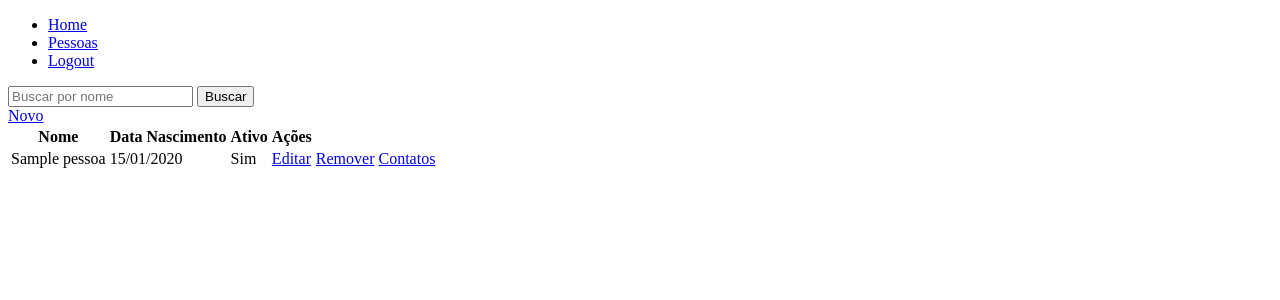
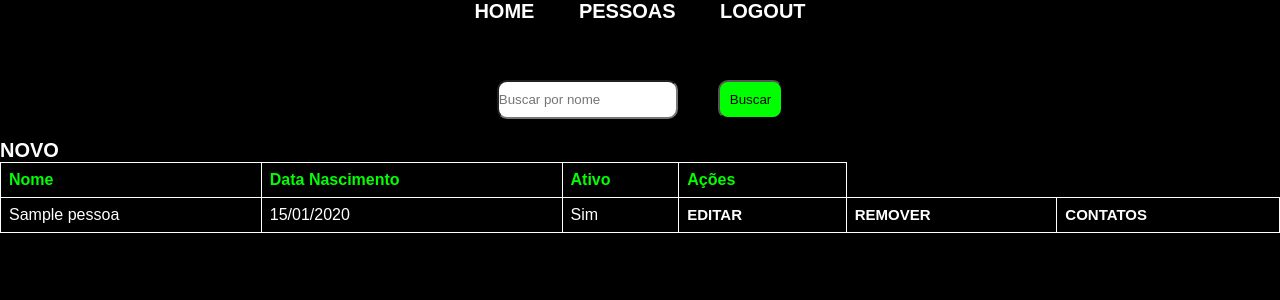
Before and after one commit to Guz555/projeto-cadasto-django, a Django app: page /pessoa/ in a window 1280 px wide. Shown: the top 300 px of the page. Run offline with Django 3.2, Linux system fonts and the light colour scheme; a user stored in the database is signed in; tables that the repository leaves empty hold one stand-in row (values such as "Sample post").

Commit message:
adicionado estilo nas paginas

```diff
--- /dev/null
+++ b/main/static/main/css/estilo.css
@@ -0,0 +1,112 @@
+* {
+    margin: 0;
+    padding: 0;
+}
+
+.menu {
+    display: flex;
+    justify-content: space-evenly;
+    width: 100%;
+    height: 60px;
+}
+
+ul li {
+    display: inline;
+    padding: 20px;
+}
+
+a {
+    text-transform: uppercase;
+    text-decoration: none;
+    color: white;
+    font-size: 20px;
+    font-weight: bold;
+}
+
+a:visited {
+    color: inherit;
+}
+
+
+body {
+    background-color: black;
+    color: white;
+    font-family: Arial, Helvetica, sans-serif;
+}
+
+div.login {
+    display: flex;
+    justify-content: center;
+    align-items: center;
+    height: 100vh;
+}
+
+
+.login {
+    display: flex;
+    justify-content: center;
+}
+
+.login input {
+    margin: 10px;
+    height: 30px;
+    background: none;
+    border: none;
+    color: white;
+    border-bottom: 1px solid lime;
+}
+
+
+input.btn {
+    background-color: lime;
+    border-radius: 25px;
+    width: 100px;
+    color: black;
+}
+
+input.btn:hover {
+    cursor: pointer;
+}
+
+.busca {
+    display: flex;
+    justify-content: center;
+}
+
+.busca input {
+    margin: 20px;
+    border-radius: 10px;
+}
+
+.busca #submit {
+    background-color: lime;
+    padding: 10px;
+}
+
+
+th {
+    color: lime;
+    padding: 20px;
+}
+
+th,
+td {
+    text-align: left;
+    padding: 8px;
+    border: 1px solid white;
+}
+
+td a {
+    font-size: 15px;
+    margin-right: 10px;
+}
+
+table {
+    border-collapse: collapse;
+    border-spacing: 0;
+    width: 100%;
+}
+
+.tab {
+    overflow-x: auto;
+}
--- a/main/templates/main/base.html
+++ b/main/templates/main/base.html
@@ -1,3 +1,4 @@
+{% load static%}
 <!DOCTYPE html>
 <html lang="pt">
 
@@ -5,6 +6,7 @@
     <meta charset="UTF-8">
     <meta http-equiv="X-UA-Compatible" content="IE=edge">
     <meta name="viewport" content="width=device-width, initial-scale=1.0">
+    <link rel="stylesheet" href="{% static 'main/css/estilo.css'%}">
     <title>Cadastro de Pessoas</title>
 </head>
 
--- a/main/templates/main/menu.html
+++ b/main/templates/main/menu.html
@@ -1,7 +1,9 @@
 {% if user.is_authenticated %}
-<ul>
-    <li><a href="{% url 'home' %}">Home</a></li>
-    <li><a href="{% url 'pessoa.index' %}">Pessoas</a></li>
-    <li><a href="{% url 'logout' %}">Logout</a></li>
-</ul>
+<div class="menu">
+    <ul>
+        <li><a href="{% url 'home' %}">Home</a></li>
+        <li><a href="{% url 'pessoa.index' %}">Pessoas</a></li>
+        <li><a href="{% url 'logout' %}">Logout</a></li>
+    </ul>
+</div>
 {% endif %}
--- a/pessoa/models.py
+++ b/pessoa/models.py
@@ -1,4 +1,3 @@
-from operator import mod
 from pyexpat import model
 from tkinter import CASCADE
 from django.db import models
--- a/pessoa/templates/pessoa/pessoa_list.html
+++ b/pessoa/templates/pessoa/pessoa_list.html
@@ -1,11 +1,12 @@
 {% extends 'main/base.html' %}
 
 {% block content%}
-<form action="">
+<form class="busca" action="">
     <input type="text" name="nome" placeholder="Buscar por nome">
-    <input type="submit" value="Buscar">
+    <input id="submit" type="submit" value="Buscar">
 </form>
 <a href="{% url 'pessoa.novo' %}">Novo</a>
+<div class="tab">
     <table>
         <thead>
             <tr>
@@ -34,4 +35,5 @@
             {% endfor %}
         </tbody>
     </table>
+</div>
 {% endblock %}
--- a/pessoa/views.py
+++ b/pessoa/views.py
@@ -11,7 +11,7 @@ class ListaPessoaView(ListView):
     model = Pessoa
     queryset = Pessoa.objects.all().order_by('nome_completo')
 
-    def get_queryset(self):
+    """def get_queryset(self):
         queryset = super().get_queryset()
         queryset = queryset.filter(usuario=self.request.user)
         filtro_nome = self.request.GET.get('nome') or None
@@ -19,7 +19,7 @@ class ListaPessoaView(ListView):
         if filtro_nome:
             queryset = queryset.filter(nome_completo__contains=filtro_nome)
 
-        return queryset
+        return queryset"""
 
 
 class PessoaCreateView(CreateView):
```
Also changed, not shown: main/templates/registration/login.html (+7 -6 lines). Lines whose indentation alone changed are shown as unchanged.
